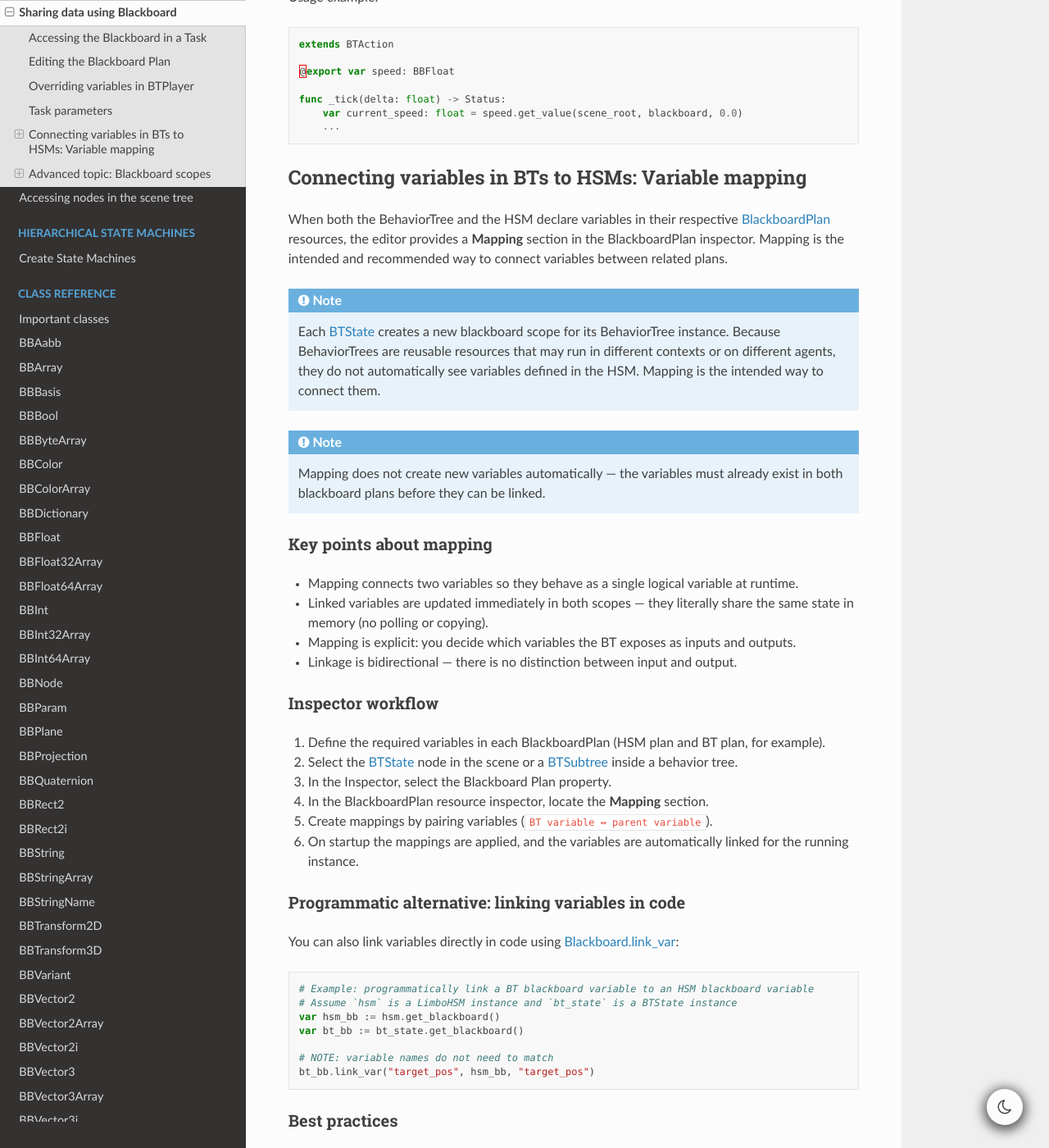
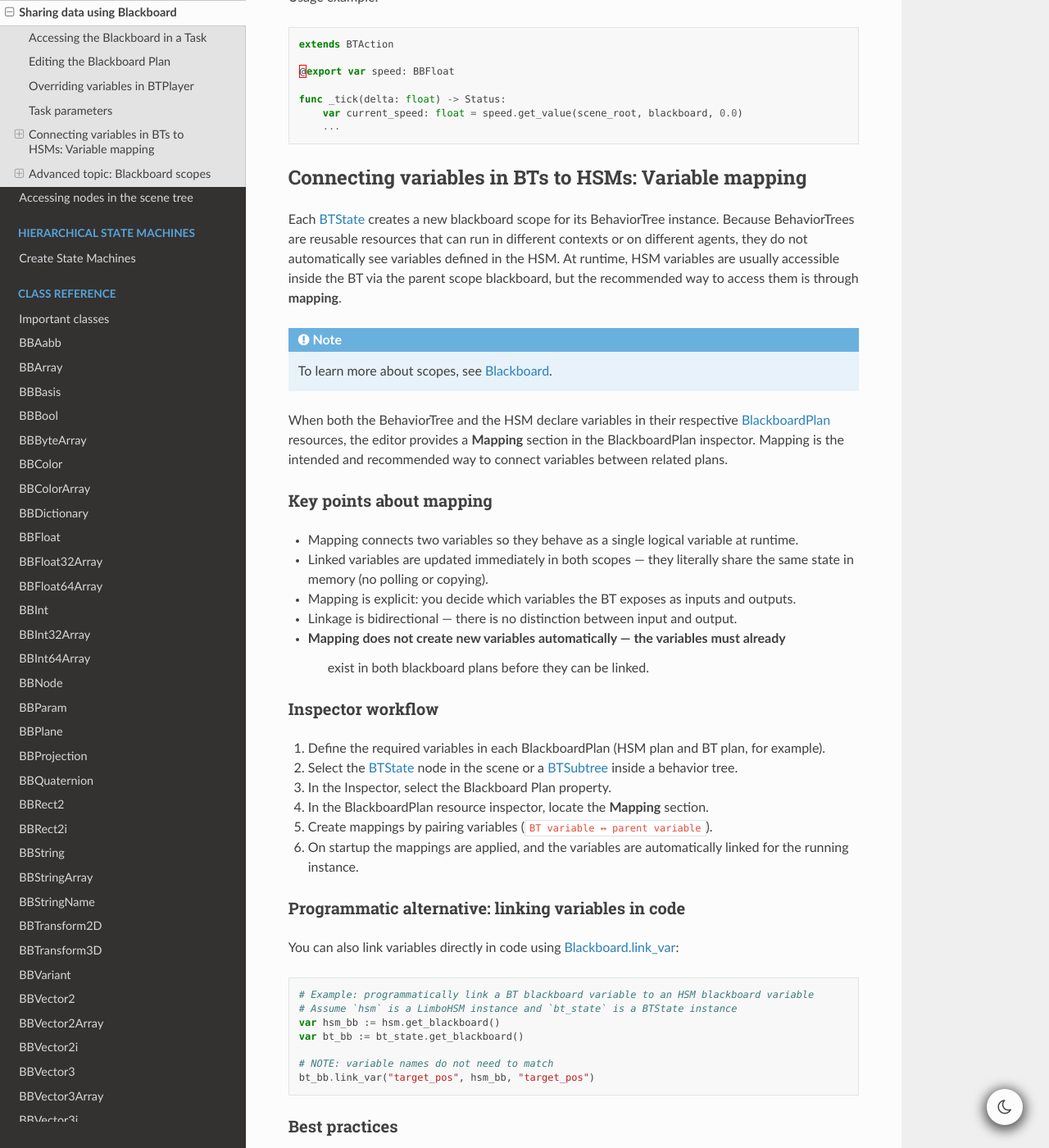
Before and after one commit to limbonaut/limboai, a Sphinx documentation site: the page built from doc/source/behavior-trees/using-blackboard.rst, in a window 1280 px wide and 1400 px high, scrolled down 2101 px. Shown: the whole window at 82% size. Built offline with Sphinx 7.4.7 and the Read the Docs theme 3.1.0, drawn with Linux system fonts in a browser that asks for light colours; pages that are not in the unit, such as notebooks, are missing from menus.

Commit message:
Refine more

```diff
--- a/doc/source/behavior-trees/using-blackboard.rst
+++ b/doc/source/behavior-trees/using-blackboard.rst
@@ -114,20 +114,20 @@
 Connecting variables in BTs to HSMs: Variable mapping
 -----------------------------------------------------
 
+Each :ref:`BTState <class_BTState>` creates a new blackboard scope for its
+BehaviorTree instance. Because BehaviorTrees are reusable resources that can run
+in different contexts or on different agents, they do not automatically see
+variables defined in the HSM. At runtime, HSM variables are usually accessible
+inside the BT via the parent scope blackboard, but the recommended way to access
+them is through **mapping**.
+
+.. note::
+   To learn more about scopes, see :ref:`Blackboard <class_Blackboard>`.
+
 When both the BehaviorTree and the HSM declare variables in their respective
 :ref:`BlackboardPlan <class_BlackboardPlan>` resources, the editor provides a **Mapping**
 section in the BlackboardPlan inspector. Mapping is the intended and recommended way to
 connect variables between related plans.
-
-.. note::
-   Each :ref:`BTState <class_BTState>` creates a new blackboard scope for its
-   BehaviorTree instance. Because BehaviorTrees are reusable resources that may run
-   in different contexts or on different agents, they do not automatically see
-   variables defined in the HSM. Mapping is the intended way to connect them.
-
-.. note::
-   Mapping does not create new variables automatically — the variables must already
-   exist in both blackboard plans before they can be linked.
 
 Key points about mapping
 ~~~~~~~~~~~~~~~~~~~~~~~~
@@ -137,6 +137,8 @@
   same state in memory (no polling or copying).
 * Mapping is explicit: you decide which variables the BT exposes as inputs and outputs.
 * Linkage is bidirectional — there is no distinction between input and output.
+* Mapping does not create new variables automatically — the variables must already
+   exist in both blackboard plans before they can be linked.
 
 Inspector workflow
 ~~~~~~~~~~~~~~~~~~
```
